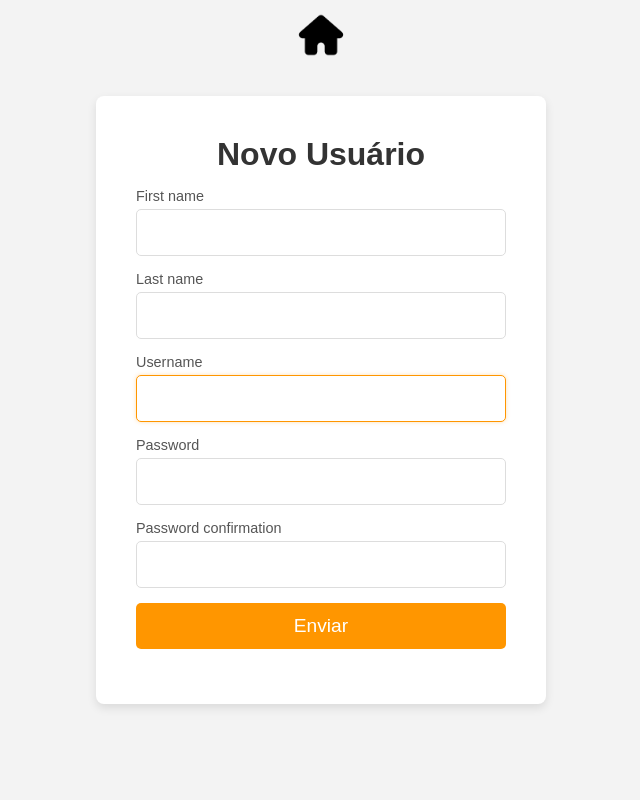
After one commit to ciardileo/cartola-if, a Django app: template cartola/app/templates/user/signup.html in a window 1280 px wide. The commit adds this page. Shown: the whole page, without its empty margins (319-959 px from the left). Run offline with Django 4.2, Linux system fonts and the light colour scheme; the template is opened without the code that fills it: values that come from a table or form of the project are taken from there, others are empty.

Commit message:
melhora o css das paginas de login e signup, cria views próprias para essas páginas

```diff
--- /dev/null
+++ b/cartola/app/forms.py
@@ -0,0 +1,23 @@
+"""
+modelos dos forms
+"""
+
+from django import forms
+from django.core.exceptions import ValidationError
+from django.contrib.auth.forms import UserCreationForm
+from django.contrib.auth.models import User
+from . import models
+
+# classe que gera um form de criação de usuários
+class RegisterForm(UserCreationForm):
+    class Meta:
+        model = User
+        fields = ('first_name', 'last_name', 'username', 'password1', 'password2')
+
+    def clean_username(self):
+        username = self.cleaned_data.get('username')
+
+        if User.objects.filter(username=username).exists():
+            self.add_error(
+                'username', ValidationError("Esse username já foi utilizado")
+            )
--- /dev/null
+++ b/cartola/app/templates/components/header1.html
@@ -0,0 +1,5 @@
+<header class="header1">
+    <a href="{% url "home" %}">
+        <div class="home-button"></div>
+    </a>
+</header>
--- /dev/null
+++ b/cartola/app/templates/user/signup.html
@@ -0,0 +1,55 @@
+{% load static %}
+<!DOCTYPE html>
+<html lang="pt-br">
+<head>
+    <meta charset="UTF-8">
+    <meta name="viewport" content="width=device-width, initial-scale=1.0">
+	<link rel="stylesheet" href="{% static "css/user.css" %}">
+    <title>Criar Conta</title>
+</head>
+<body>
+	{% include "components/header1.html" %}
+
+    <div class="form-wrapper">
+
+		<h2>Novo Usuário</h2>
+
+		<form
+			action="{{ form_action }}"
+			method="POST"
+			enctype="multipart/form-data"
+		>
+
+			<!-- necessário para a segurança do método POST -->
+			{% csrf_token %}
+
+			<div class="form-content">
+			{% for field in form %}
+				<div class="form-group">
+					<label for="{{field.id_for_label}}">{{field.label}}</label>
+					{{field}}
+					{{field.errors}}
+				</div>
+			{% endfor %}
+			</div>
+
+			<div class="form-content">
+				<div class="form-group">
+					<button class="btn" type="submit">Enviar</button>
+				</div>
+			</div>
+
+			{% if form.non_field_errors %}
+			<div class="form-content">
+				<div class="form-group">
+					<div class="message error">
+						{{form.non_field_errors}}
+					</div>
+				</div>
+			</div>
+			{% endif %}
+
+		</form>
+	</div>
+</body>
+</html>
--- a/cartola/cartola/urls.py
+++ b/cartola/cartola/urls.py
@@ -10,8 +10,8 @@ from app import views
 
 urlpatterns = [
     path("admin/", admin.site.urls),  # página de admin
-    path('signup/', views.SignUpView.as_view(), name='signup'),  # criação de view
-    path('login/', auth_views.LoginView.as_view(), name='login'),
+    path('signup/', views.signup_view, name='signup'),  # criação de view
+    path('login/', views.login_view, name='login'),
     path('logout/', views.logout_view, name='logout'),
     path("", views.home, name="home")
 ]
--- /dev/null
+++ b/cartola/static/css/user.css
@@ -0,0 +1,146 @@
+/* Global settings */
+* {
+    margin: 0;
+    padding: 0;
+    box-sizing: border-box;
+    font-family: "Poppins", sans-serif;
+}
+
+body {
+    display: flex;
+    align-items: center;
+    justify-content: center;
+    min-height: 100vh;
+    background-color: #f3f3f3;
+    overflow-x: hidden;
+    padding: 20px; /* Espaço para evitar bordas coladas na tela */
+}
+
+/* Header */
+header {
+    position: absolute;
+    top: 10px;
+    left: 50%;
+    transform: translateX(-50%);
+}
+
+.home-button {
+    width: 40px;
+    height: 40px;
+    background-image: url("../images/home.png");
+    background-position: center;
+    background-size: cover;
+    cursor: pointer;
+}
+
+/* Form wrapper */
+.form-wrapper {
+    background-color: #ffffff;
+    border-radius: 8px;
+    box-shadow: 0 4px 10px rgba(0, 0, 0, 0.1);
+    padding: 20px;
+    width: 100%;
+    max-width: 350px;
+    text-align: center;
+}
+
+.form-wrapper h2 {
+    font-size: 1.6em;
+    color: #333;
+    margin-bottom: 15px;
+}
+
+/* Form content */
+.form-content {
+    display: flex;
+    flex-direction: column;
+    gap: 15px;
+    margin-bottom: 15px;
+}
+
+.form-group {
+    display: flex;
+    flex-direction: column;
+    align-items: flex-start;
+    width: 100%;
+}
+
+.form-group label {
+    font-size: 0.9em;
+    color: #555;
+    margin-bottom: 5px;
+}
+
+.form-group input {
+    width: 100%;
+    padding: 10px;
+    border: 1px solid #ddd;
+    border-radius: 5px;
+    font-size: 1em;
+}
+
+.form-group input:focus {
+    border-color: #ff9600;
+    outline: none;
+    box-shadow: 0 0 4px rgba(255, 150, 0, 0.3);
+}
+
+/* Submit button */
+.btn {
+    background-color: #ff9600;
+    color: #fff;
+    font-size: 1.1em;
+    padding: 10px;
+    border: none;
+    border-radius: 5px;
+    cursor: pointer;
+    width: 100%;
+    transition: background-color 0.3s ease;
+}
+
+.btn:hover {
+    background-color: #e08500;
+}
+
+/* Error message styling */
+.message.error {
+    color: #ff4d4d;
+    font-size: 0.85em;
+    background-color: #ffe5e5;
+    border: 1px solid #ff4d4d;
+    border-radius: 5px;
+    padding: 8px;
+    width: 100%;
+    text-align: left;
+}
+
+/* Desktop adjustments */
+@media (min-width: 768px) {
+    body {
+        padding: 40px;
+    }
+
+    .home-button {
+        width: 50px;
+        height: 50px;
+    }
+
+    .form-wrapper {
+        padding: 40px;
+        max-width: 450px;
+    }
+
+    .form-wrapper h2 {
+        font-size: 2em;
+    }
+
+    .form-group input {
+        padding: 12px;
+        font-size: 1.1em;
+    }
+
+    .btn {
+        font-size: 1.2em;
+        padding: 12px;
+    }
+}
```
Also changed, not shown: cartola/app/templates/registration/login.html (deleted, +0 -17 lines), cartola/app/templates/signup.html (deleted, +0 -17 lines), cartola/app/templates/user/login.html (added, +48 -0 lines), cartola/app/views.py (+49 -6 lines), cartola/static/css/global.css (line endings or trailing spaces), cartola/static/images/home.png (added).
